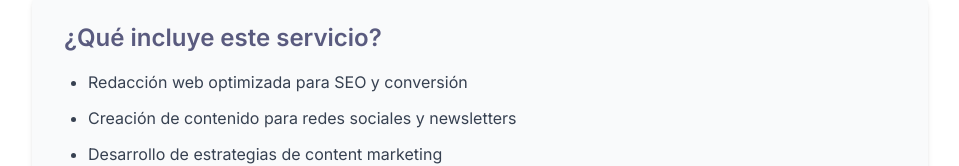
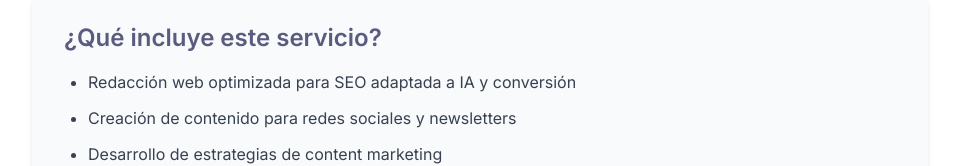
Before and after one commit to osanemeterio/oscarsanemeterio, a React (Vite) app: page /creacion-contenidos in a window 1280 px wide. Shown: the part 380-546 px from the top of the page, without its empty margins (160-1119 px from the left). Built offline with nearby package versions, Linux system fonts and the light colour scheme.

Commit message:
Update SEO web writing description to include AI adaptation

```diff
--- a/src/pages/CreacionContenidos.tsx
+++ b/src/pages/CreacionContenidos.tsx
@@ -14,7 +14,7 @@ export default function CreacionContenidosPage() {
         <div className="bg-gray-50 p-8 rounded-2xl shadow-md text-left">
           <h2 className="text-2xl font-semibold mb-4">¿Qué incluye este servicio?</h2>
           <ul className="list-disc pl-6 text-gray-700 space-y-3">
-            <li>Redacción web optimizada para SEO y conversión</li>
+            <li>Redacción web optimizada para SEO adaptada a IA y conversión</li>
             <li>Creación de contenido para redes sociales y newsletters</li>
             <li>Desarrollo de estrategias de content marketing</li>
             <li>Producción de artículos especializados y casos de estudio</li>
```
